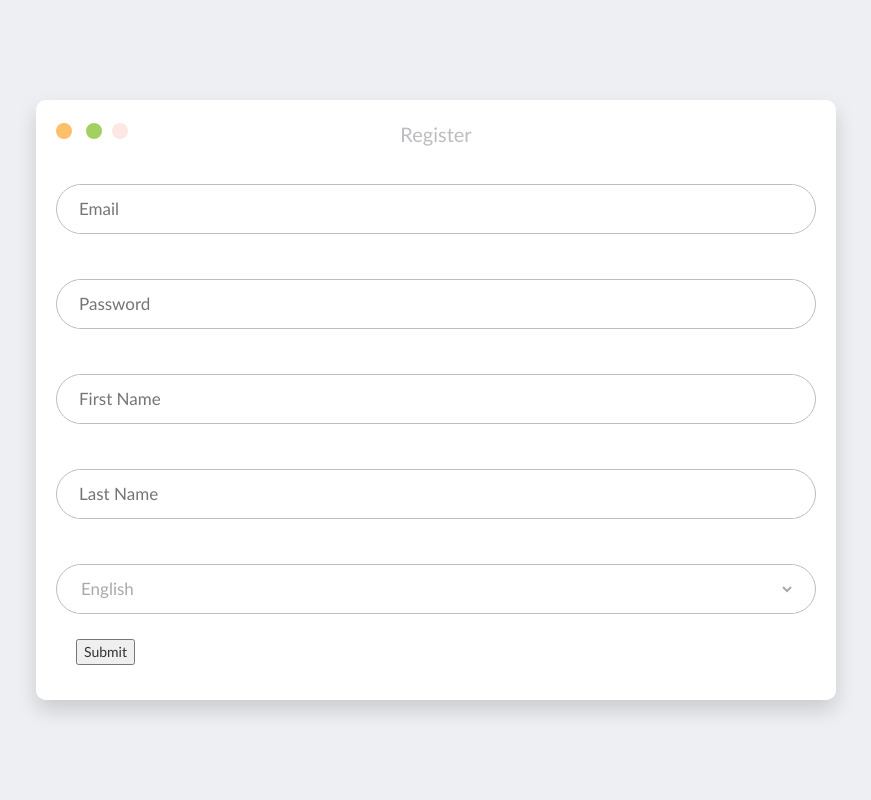
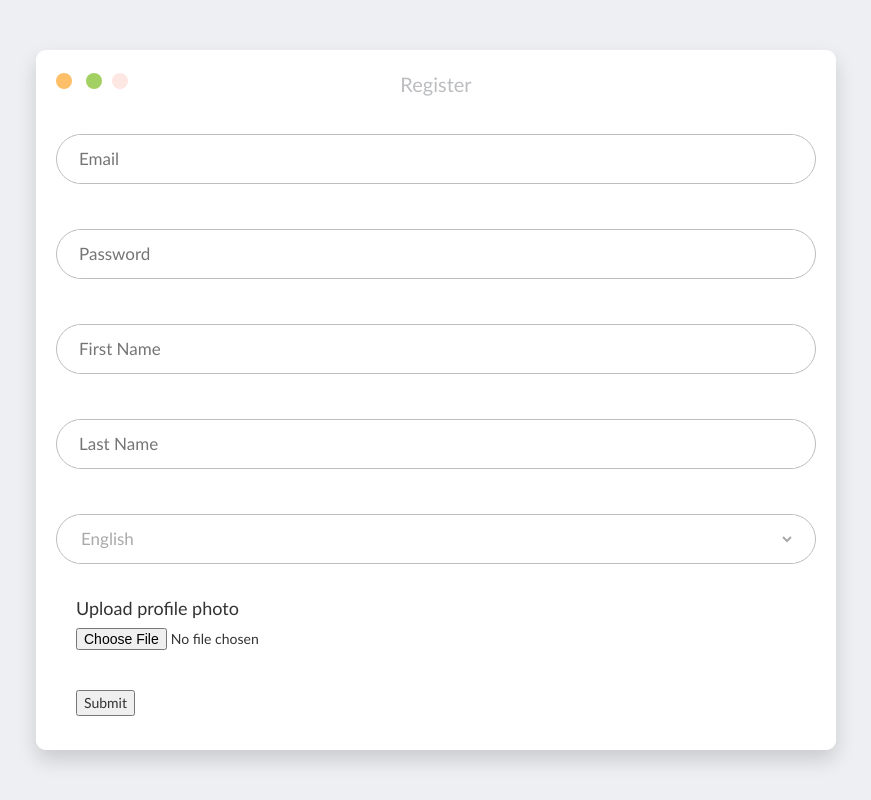
Before and after one commit to Yaolibergner/Fuji_2.0, a Flask app: page /register in a window 1280 px wide. Shown: the whole page, without its empty margins (204-1075 px from the left). Run offline with Flask 2, Linux system fonts and the light colour scheme; some libraries are stand-ins or nearby versions.

Commit message:
Allowed user upload avartar.

```diff
--- a/server.py
+++ b/server.py
@@ -11,6 +11,12 @@ from translate import translate_text
 from functools import wraps
 import os
 from flask_bcrypt import Bcrypt
+from werkzeug.utils import secure_filename
+from flask import send_from_directory
+
+
+UPLOAD_FOLDER = '/home/vagrant/src/_FUJI_2.0/uploads'
+ALLOWED_EXTENSIONS = set(['jpeg', 'jpg'])
 
 app = Flask(__name__)
 app.secret_key = os.environ['FLASK_SECRET_KEY']
@@ -53,9 +59,19 @@ def register_form():
     # A dictionary of language options with it's keys. Key as html option id
     # dict[key] as language options.
     lang_option = {"en": "English", "sv": "Swedish", "zh-CN": "Chinese",
-                   "es": "Spanish", "fr": "French", "ru": "Russian"}
+                   "es": "Spanish", "fr": "French", "ru": "Russian",
+                   "ar": 'Arabic', "bg": "Bulgarian", "da": "Danish",
+                   "fi": "Finnish", "el": "Greek", "hi": "Hindi", "de": "German",
+                   "ko": "Korean", "la": "Latin", "pl": "Polish", "pt": "Portuguese"}
 
     return render_template("register.html", lang_option=lang_option)
+
+
+def allowed_file(filename):
+    """Allow user upload profile picture."""
+
+    return '.' in filename and \
+           filename.rsplit('.', 1)[1].lower() in ALLOWED_EXTENSIONS
 
 
 @app.route('/register', methods=['POST'])
@@ -75,7 +91,27 @@ def add_user():
     db.session.add(new_user)
     db.session.commit()
 
+    if request.method == 'POST':
+        # check if the post request has the file part
+        if 'file' in request.files:
+            file = request.files['file']
+    # if user does not select file, browser also
+    # submit an empty part without filename
+            if file.filename != '':
+                if file and allowed_file(file.filename):
+                    filename = secure_filename(
+                        "{}.jpg".format(new_user.user_id))
+                    file.save(os.path.join(
+                        app.config['UPLOAD_FOLDER'], filename))
+
     return redirect("/")
+
+
+# http://flask.pocoo.org/docs/0.12/patterns/fileuploads/
+@app.route('/uploads/<filename>')
+def uploaded_file(filename):
+    return send_from_directory(app.config['UPLOAD_FOLDER'],
+                               filename)
 
 
 @app.route("/")
@@ -99,7 +135,7 @@ def logininfo():
     if not user:
         return redirect("/register")
 
-    if not check_pw :
+    if not check_pw:
         flash('Invalid password, please try again!')
         return redirect("/")
 
@@ -215,6 +251,6 @@ def send_message(msg_evt):
 if __name__ == '__main__':  # pragma: no cover
 
     app.debug = True
-
+    app.config['UPLOAD_FOLDER'] = UPLOAD_FOLDER
     connect_to_db(app)
     socketio.run(app, host="0.0.0.0", debug=True)
--- a/static/fujiapp.jsx
+++ b/static/fujiapp.jsx
@@ -216,6 +216,8 @@ class Feed extends React.Component {
       if (message.author_id !== user) {
         return (
           <p>
+            <img src={'/uploads/'+ message.author_id + '.jpg'}
+            style={{ weight: 50, height: 50, borderRadius: '50%' }}/>
             {message.author}
             <br />
             {message.text}
@@ -226,6 +228,8 @@ class Feed extends React.Component {
       } else {
         return (
           <p>
+            <img src={'/uploads/'+ message.author_id + '.jpg'}
+            style={{ weight: 50, height: 50, borderRadius: '50%'}}/>
             {message.author}
             <br />
             {message.text}
--- a/static/style.css
+++ b/static/style.css
@@ -30,7 +30,7 @@ body {
 }
 /*Added to customize the login page.*/
 .chat_window.login.register {
-    height: 600px;
+    height: 700px;
 }
 
 .top_menu {
--- a/templates/register.html
+++ b/templates/register.html
@@ -10,7 +10,7 @@
     </div>
         <div class="title">Register</div>
     </div>
-        <form action="/register" method="POST">
+        <form action="/register" method="POST" enctype=multipart/form-data>
             <div class="bottom_wrapper clearfix">
                 <div class="message_input_wrapper">
                 <input class="message_input" name="email" required placeholder="Email"/>
@@ -41,6 +41,10 @@
                 </select>
                 </div>
                 <div class="bottom_wrapper clearfix">
+                    <h4>Upload profile photo</h4>
+                      <input type=file name=file>
+                </div>
+                <div class="bottom_wrapper clearfix">
                 <input type="submit">
               </div>
             </div>
```
Also changed, not shown: 1 other file.
